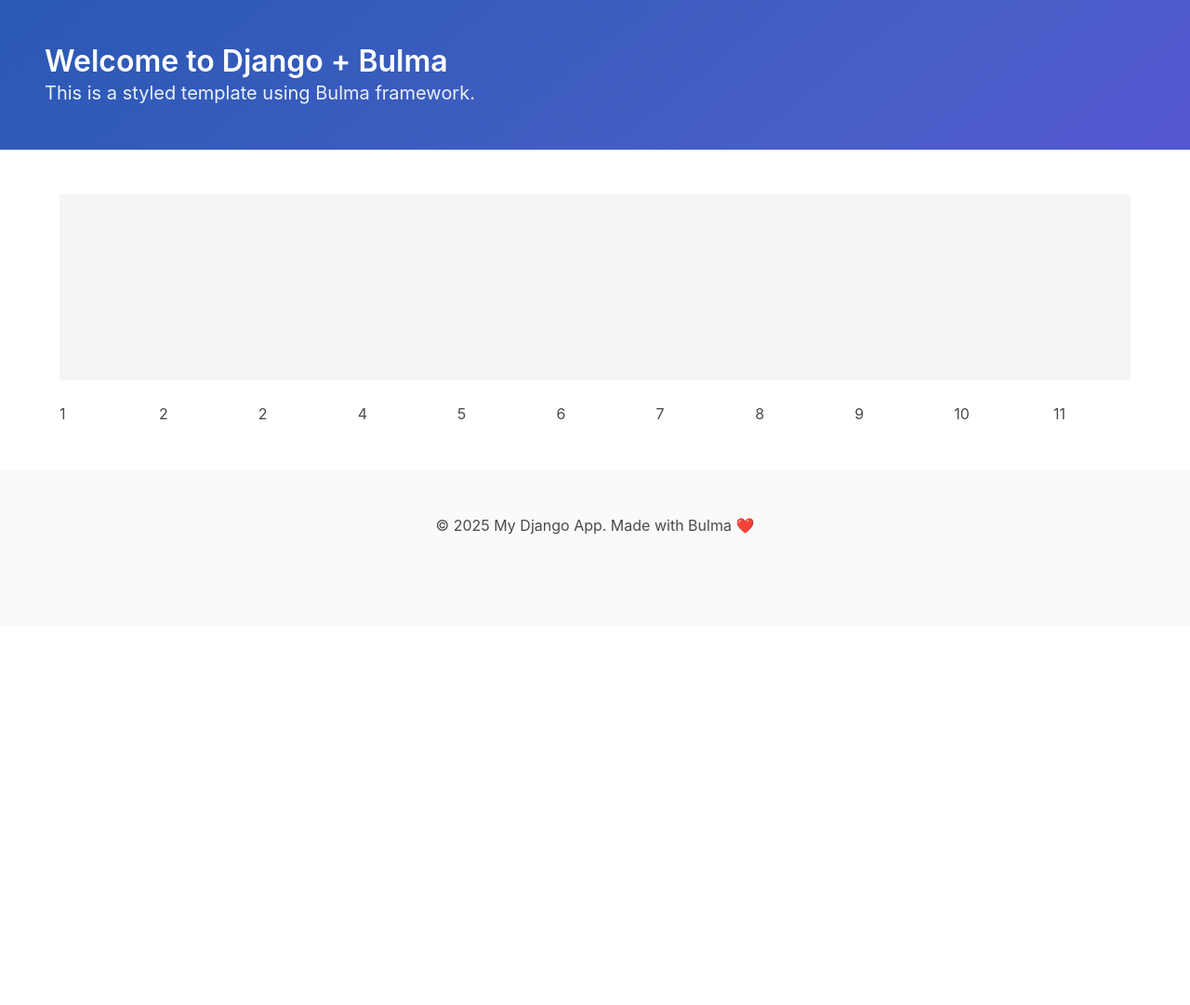
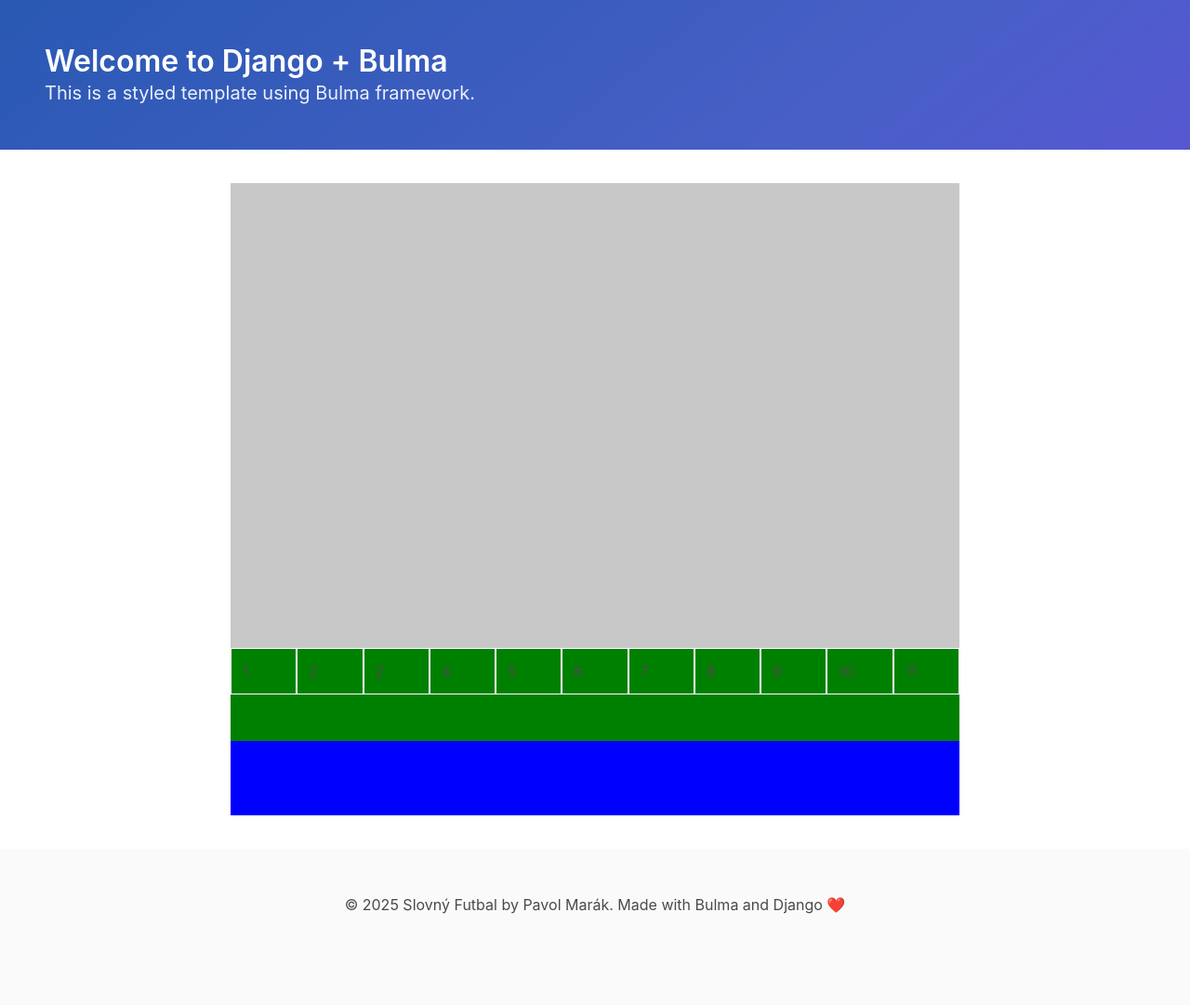
Before and after one commit to pavolmarak/slovny_futbal, a Django app: page / in a window 1280 px wide. Shown: the part 52-1133 px from the top of the page at 93% size. Before the commit the page ends 627 px from the top, so only its background shows below. Run offline with Django 5.2, Linux system fonts and the light colour scheme.

Commit message:
Creating layout.

```diff
--- a/slovny_futbal/settings.py
+++ b/slovny_futbal/settings.py
@@ -26,7 +26,8 @@ SECRET_KEY = 'django-insecure-7@0a3x9s9q5zvzz5om4egdt6w(9i6cg)s#l6%53v&hgm2&xjjk
 # SECURITY WARNING: don't run with debug turned on in production!
 DEBUG = True
 
-ALLOWED_HOSTS = []
+ALLOWED_HOSTS = ['localhost', '127.0.0.1', '147.175.106.8', 'prog2.dev', 'www.prog2.dev']
+
 
 
 # Application definition
@@ -117,6 +118,9 @@ USE_TZ = True
 # https://docs.djangoproject.com/en/5.2/howto/static-files/
 
 STATIC_URL = 'static/'
+STATICFILES_DIRS = [
+    BASE_DIR / "static"
+]
 
 # Default primary key field type
 # https://docs.djangoproject.com/en/5.2/ref/settings/#default-auto-field
--- /dev/null
+++ b/static/word_soccer_app/main.css
@@ -0,0 +1,18 @@
+div.stadium {
+    background-color: rgb(200,200,200);
+    min-height: 500px;
+}
+
+div.letters{
+    background-color: green;
+    min-height: 100px;
+}
+
+div.letters .column{
+    border: 1px solid white;
+}
+
+div.controls{
+    background-color: blue;
+    min-height: 80px;
+}
--- a/templates/word_soccer_app/index.html
+++ b/templates/word_soccer_app/index.html
@@ -6,6 +6,7 @@
     <title>Slovný futbal</title>
     <!-- Option 1: Use Bulma from CDN -->
       <link rel="stylesheet" href="https://cdn.jsdelivr.net/npm/bulma@0.9.4/css/bulma.min.css">
+
     <!-- Option 2: Use your own static file -->
     {# <link rel="stylesheet" href="{% static 'css/bulma.min.css' %}"> #}
 
@@ -36,15 +37,16 @@
     </div>
 </section>
 
-<!-- Main Content -->
-<section class="section">
+<!-- game area -->
+<section class="section gamearea">
     <div class="container">
-
-        <div class="block stadium">
-
+        <div class="columns is-centered">
+            <div class="column is-two-thirds stadium"></div>
         </div>
 
-        <div class="columns letters">
+        <div class="columns is-centered">
+            <div class="column is-two-thirds letters">
+                <div class="columns ">
                     <div class="column">1</div>
                     <div class="column">2</div>
                     <div class="column">2</div>
@@ -57,15 +59,22 @@
                     <div class="column">10</div>
                     <div class="column">11</div>
                 </div>
+            </div>
+        </div>
+
+        <div class="columns is-centered">
+            <div class="column is-two-thirds controls">
+            </div>
+        </div>
+    </div>
+</section>
 
 
-    </div>
-</section>
 
 <!-- Footer -->
 <footer class="footer">
     <div class="content has-text-centered">
-        <p>&copy; 2025 My Django App. Made with Bulma ❤️</p>
+        <p>&copy; 2025 Slovný Futbal by Pavol Marák. Made with Bulma and Django ❤️</p>
     </div>
 </footer>
 
--- a/word_soccer_app/word_soccer_app/static/word_soccer_app/main.css
+++ /dev/null
@@ -1,4 +0,0 @@
- .stadium {
-    min-height: 200px; /* nastav si výšku podľa potreby */
-    background-color: #f5f5f5; /* voliteľné – pre vizuálnu ukážku */
-  }
```
Also changed, not shown: word_soccer_app/word_soccer_app/settings.py (+6 -3 lines). Lines whose indentation alone changed are shown as unchanged.
